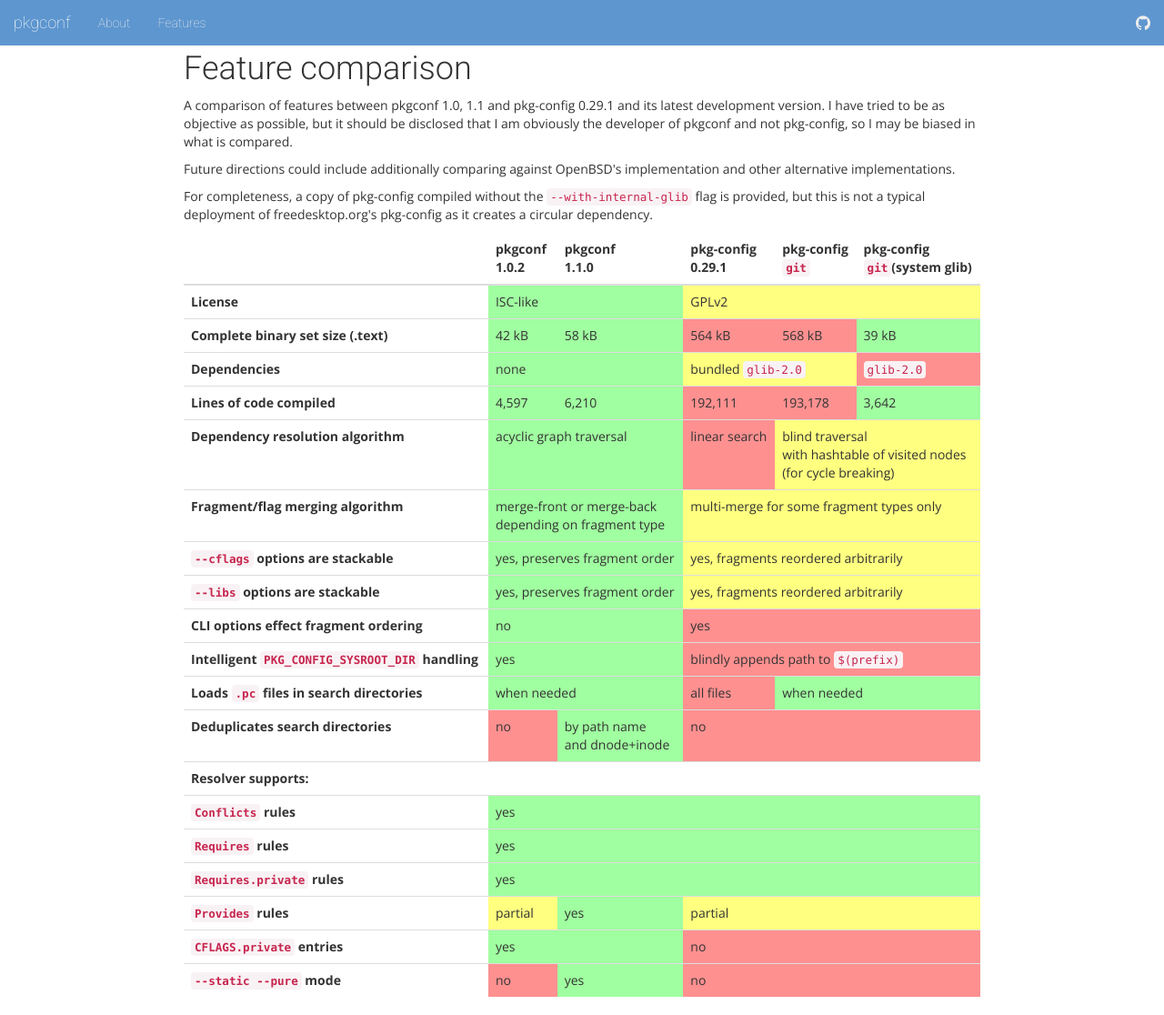
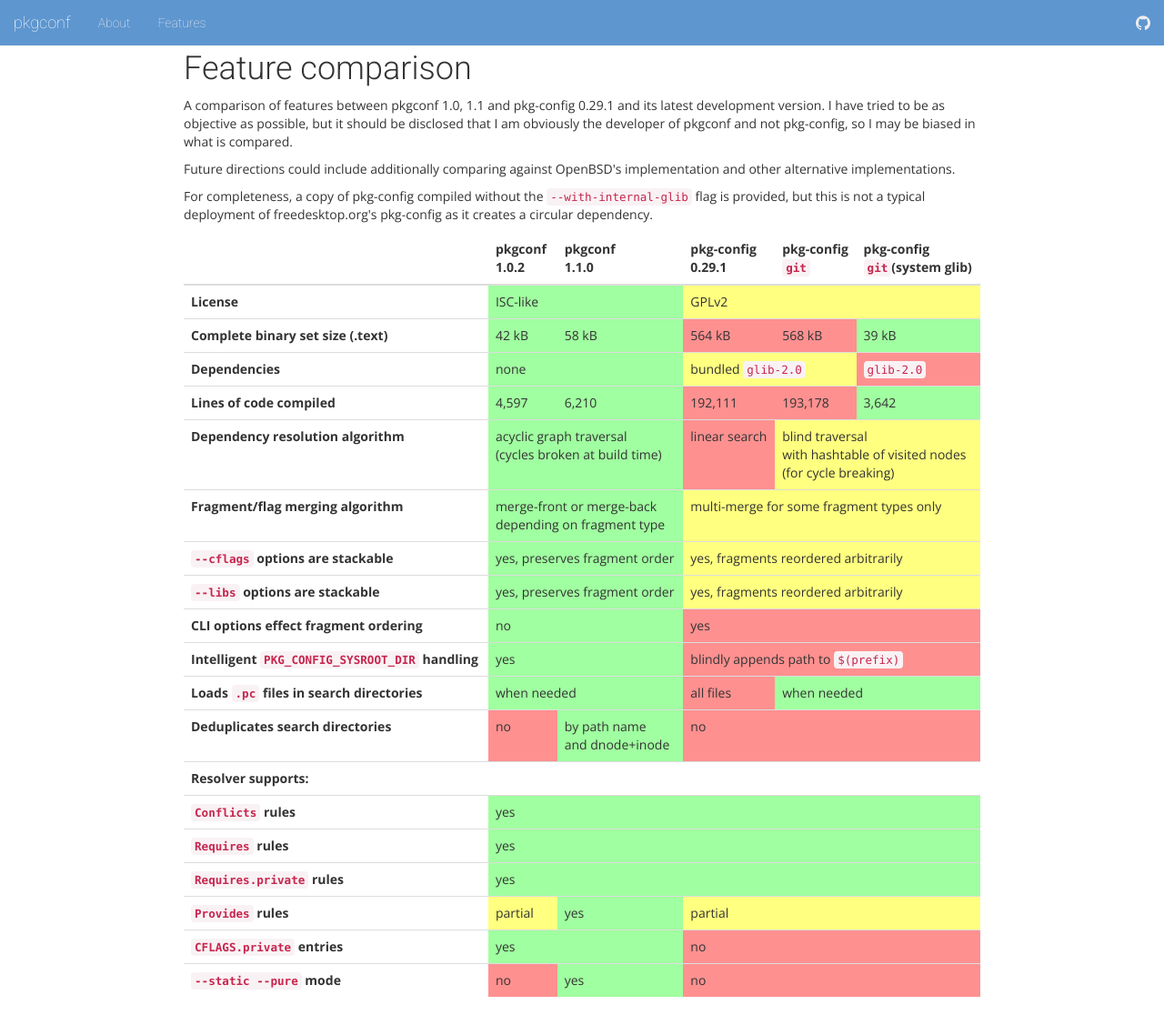
Before and after one commit to pkgconf/pkgconf.github.io, a Jekyll site: the page built from features.html, in a window 1280 px wide and 1116 px high. Shown: the whole window at 91% size. Built offline with Jekyll 4.4.1, drawn with Linux system fonts in a browser that asks for light colours; nearby versions of some CDN libraries.

Commit message:
features: clarify why pkgconf graph traversal method is better

```diff
--- a/features.html
+++ b/features.html
@@ -54,7 +54,7 @@
     </tr>
     <tr>
       <th>Dependency resolution algorithm</th>
-      <td colspan="2" class="background-good">acyclic graph traversal</td>
+      <td colspan="2" class="background-good">acyclic graph traversal<br>(cycles broken at build time)</td>
       <td class="background-bad">linear search</td>
       <td colspan="2" class="background-okay">blind traversal<br>with hashtable of visited nodes<br>(for cycle breaking)</td>
     </tr>
```
